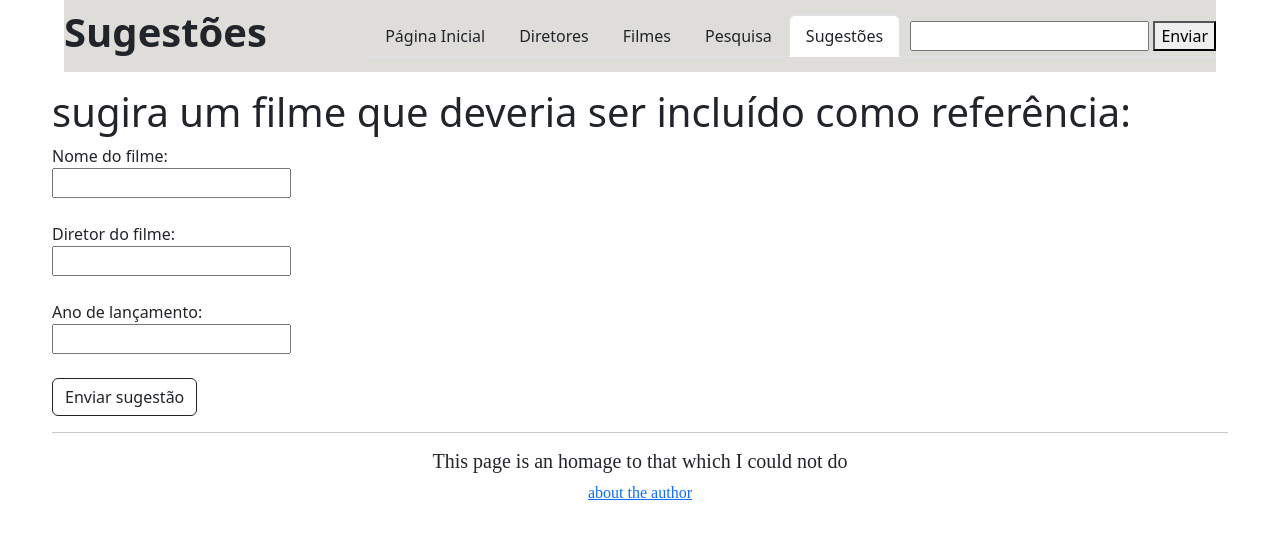
After one commit to pedro-fs-garcia/favorite_movies, a Flask app: page /sugestoes in a window 1280 px wide. The commit adds this page. Shown: the top 539 px of the page. Run offline with Flask 3, Linux system fonts and the light colour scheme; some libraries are stand-ins or nearby versions.

Commit message:
feat sugestoes

```diff
--- a/app.py
+++ b/app.py
@@ -1,5 +1,6 @@
 from flask import Flask, render_template, redirect, request, url_for
 import json
+import mysql.connector
 
 app = Flask(__name__)
 
@@ -40,6 +41,12 @@ def get_answer():
     return render_template("result.html", acertos=acertos, erros=erros, porcentagem=porcentagem)
 
 
+@app.route("/get_suggestion", methods=["POST", "GET"])
+def get_suggestion():
+    filme = request.form.get("movie_suggestion")
+    diretor = request.form.get("director_suggestion")
+    ano = request.form.get("year_suggestion")
+    return redirect("/sugestoes")
 
 
 if __name__ == '__main__':
--- a/static/style.css
+++ b/static/style.css
@@ -12,6 +12,11 @@ body{
     top:0px;
     background-color: rgb(223, 221, 218);
     border-bottom: 2px outset #333131;
+}
+
+a{
+    text-decoration: none;
+    color: black;
 }
 
 h1{
--- a/templates/base.html
+++ b/templates/base.html
@@ -7,7 +7,7 @@
     <link href="https://cdn.jsdelivr.net/npm/bootstrap@5.3.3/dist/css/bootstrap.min.css" rel="stylesheet">
     <link rel="stylesheet" href="/static/style.css">
     <link rel="stylesheet" href="/static/bootstrap/css/bootstrap.min.css">
-    <title> {% block title %} {% endblock %} </title>
+    <title> {% block title %}{% endblock %} </title>
   </head>
 <body class="base_body container-fluid mt-3">
     <!-- header -->
@@ -16,16 +16,19 @@
       <h1><strong>{% block page_title %} {% endblock %}</strong></h1>
         <ul class="nav nav-tabs">
             <li class="nav-item">
-              <a class="nav-link {% block active_index %}{% endblock %}" href="/">Página Inicial</a>
+              <a class="nav-link {% block active_index %}{% endblock %} text-dark" href="/">Página Inicial</a>
             </li>
             <li class="nav-item">
-              <a class="nav-link  {% block active_directors %}{% endblock %}" href="/directors">Diretores</a>
+              <a class="nav-link  {% block active_directors %}{% endblock %} text-dark" href="/directors">Diretores</a>
             </li>
             <li class="nav-item">
-              <a class="nav-link  {% block active_all_films %}{% endblock %}" href="/all_films">Filmes</a>
+              <a class="nav-link  {% block active_all_films %}{% endblock %} text-dark" href="/all_films">Filmes</a>
             </li>
             <li class="nav-item">
-              <a class="nav-link {% block active_research %}{% endblock %}" href="/research">Pesquisa</a>
+              <a class="nav-link {% block active_research %}{% endblock %} text-dark" href="/research">Pesquisa</a>
+            </li>
+            <li class="nav-item">
+              <a class="nav-link {% block active_suggestions %}{% endblock %} text-dark" href="/sugestoes">Sugestões</a>
             </li>
             <li class="nav-item" style="margin-left: 10px;">
               <form class="search-bar" action="/result" method="POST">
--- a/templates/directors_films.json
+++ b/templates/directors_films.json
@@ -90,7 +90,7 @@
         "lady vengeance"
     ],
 
-    "ethan_coen_joel_coen":[
+    "the_coens":[
         "burn after reading",
         "o brother where art thou",
         "fargo",
@@ -142,7 +142,7 @@
         "children of men"
     ],
 
-    "benny_safdie_josh_safdie":[
+    "the_safdies":[
         "uncut gems",
         "good time"
     ],
--- /dev/null
+++ b/templates/sugestoes.html
@@ -0,0 +1,30 @@
+{% extends "base.html" %}
+
+{% block title %}Sugestões{% endblock %}
+{% block page_title %}Sugestões{% endblock %}
+
+{% block header_image %}{% endblock %}
+{% block active_suggestions %}active{% endblock %}
+
+{% block content %}
+<div>
+    <br>
+    <h1>sugira um filme que deveria ser incluído como referência:</h1>
+    <form action="/get_suggestion">
+        <label for="movie_suggestion">Nome do filme:<br>
+            <input type="text" id="movie_suggestion" name="movie_suggestion" required>
+        </label>
+        <br><br>
+        <label for="director_suggestion">Diretor do filme:<br>
+            <input type="text" id="director_suggestion" name="director_suggestion" required>
+        </label>
+        <br><br>
+        <label for="year_suggestion">Ano de lançamento:<br>
+            <input type="text" id="year_suggestion" name="year_suggestion" required>
+        </label>
+        <br><br>
+        <button class="btn btn-sml active" type="submit">Enviar sugestão</button>
+    </form>
+</div>
+
+{% endblock %}
```
Also changed, not shown: static/images/directors/the_coens.jpg (renamed from static/images/directors/ethan_coen_joel_coen.jpg), static/images/directors/the_safdies.jpg (renamed from static/images/directors/benny_safdie_josh_safdie.jpg), 1 other file.
